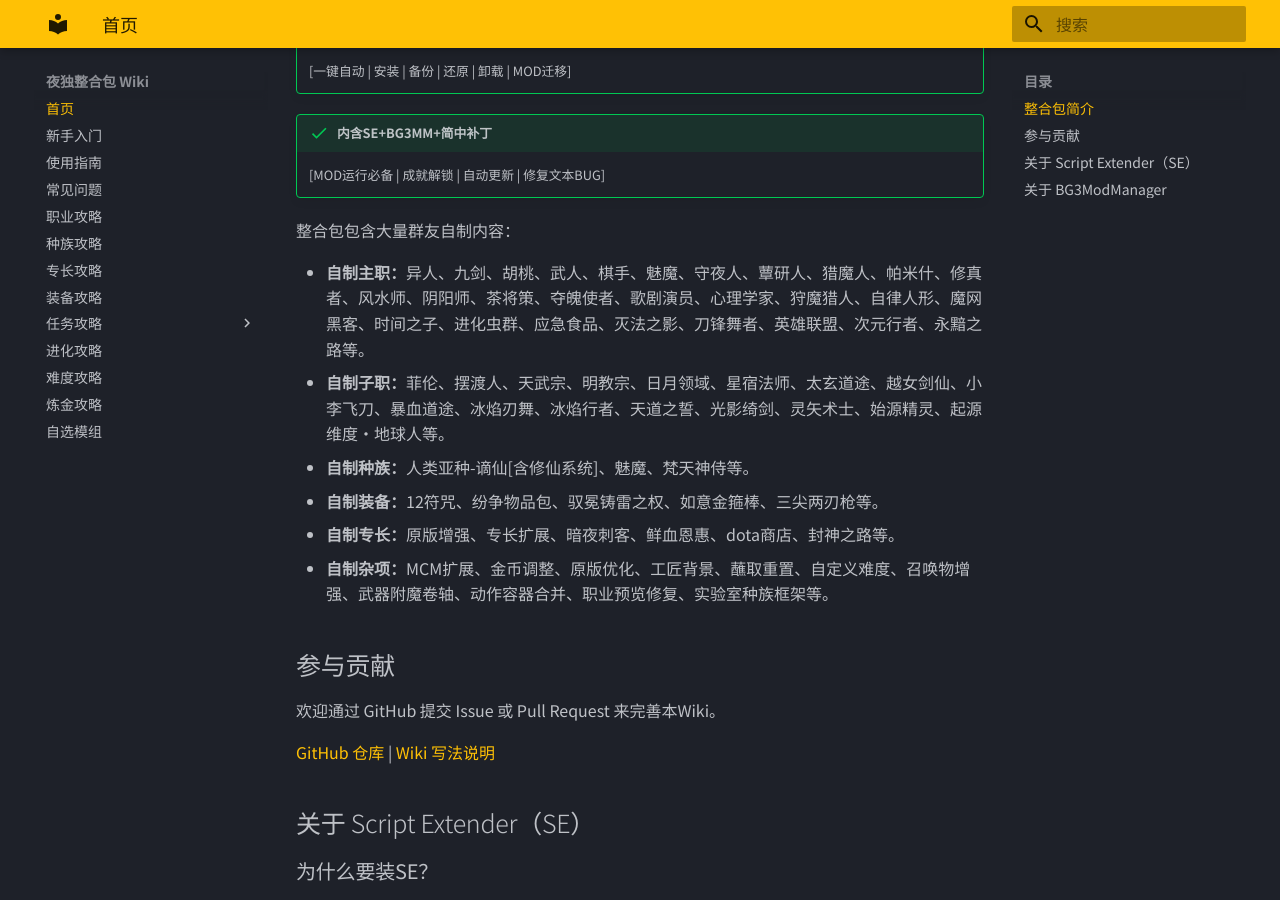
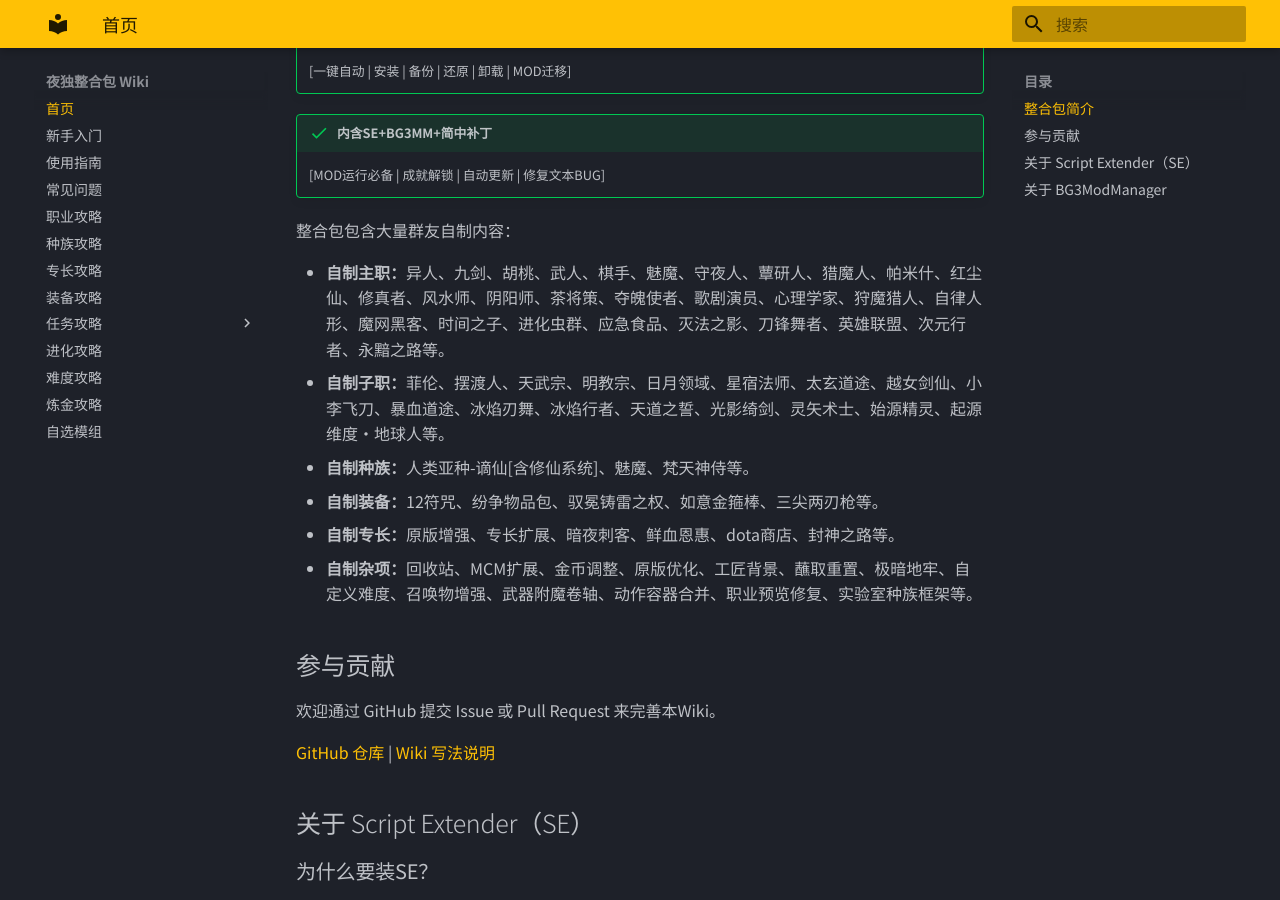
Before and after one commit to oiclyd/bg3-mod-wiki, an MkDocs documentation site: the page built from docs/index.md, in a window 1280 px wide and 900 px high, scrolled down 531 px. Built offline with MkDocs 1.6.1 and Material for MkDocs 9.7.7, drawn with Linux system fonts in a browser that asks for light colours.

Commit message:
Update index.md

```diff
--- a/docs/index.md
+++ b/docs/index.md
@@ -23,12 +23,12 @@
 
 整合包包含大量群友自制内容：
 
-- **自制主职：**异人、九剑、胡桃、武人、棋手、魅魔、守夜人、蕈研人、猎魔人、帕米什、修真者、风水师、阴阳师、茶将策、夺魄使者、歌剧演员、心理学家、狩魔猎人、自律人形、魔网黑客、时间之子、进化虫群、应急食品、灭法之影、刀锋舞者、英雄联盟、次元行者、永黯之路等。
+- **自制主职：**异人、九剑、胡桃、武人、棋手、魅魔、守夜人、蕈研人、猎魔人、帕米什、红尘仙、修真者、风水师、阴阳师、茶将策、夺魄使者、歌剧演员、心理学家、狩魔猎人、自律人形、魔网黑客、时间之子、进化虫群、应急食品、灭法之影、刀锋舞者、英雄联盟、次元行者、永黯之路等。
 - **自制子职：**菲伦、摆渡人、天武宗、明教宗、日月领域、星宿法师、太玄道途、越女剑仙、小李飞刀、暴血道途、冰焰刃舞、冰焰行者、天道之誓、光影绮剑、灵矢术士、始源精灵、起源维度·地球人等。
 - **自制种族：**人类亚种-谪仙[含修仙系统]、魅魔、梵天神侍等。
 - **自制装备：**12符咒、纷争物品包、驭冕铸雷之权、如意金箍棒、三尖两刃枪等。
 - **自制专长：**原版增强、专长扩展、暗夜刺客、鲜血恩惠、dota商店、封神之路等。
-- **自制杂项：**MCM扩展、金币调整、原版优化、工匠背景、蘸取重置、自定义难度、召唤物增强、武器附魔卷轴、动作容器合并、职业预览修复、实验室种族框架等。
+- **自制杂项：**回收站、MCM扩展、金币调整、原版优化、工匠背景、蘸取重置、极暗地牢、自定义难度、召唤物增强、武器附魔卷轴、动作容器合并、职业预览修复、实验室种族框架等。
 
 ## 参与贡献
 
```
